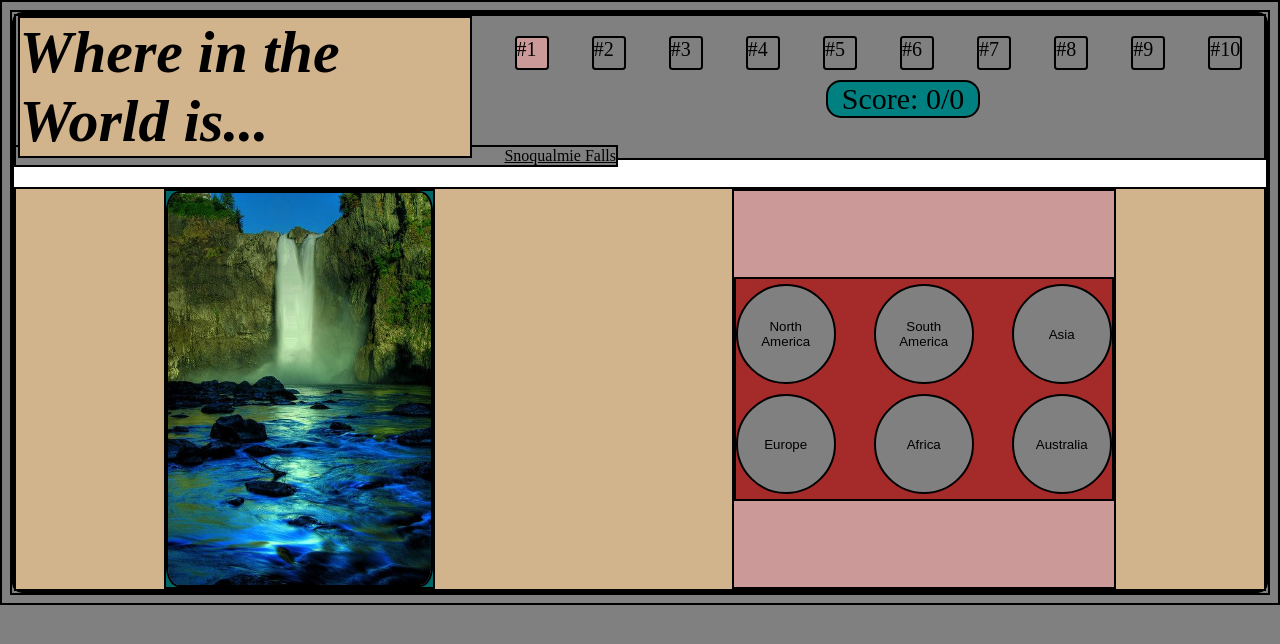
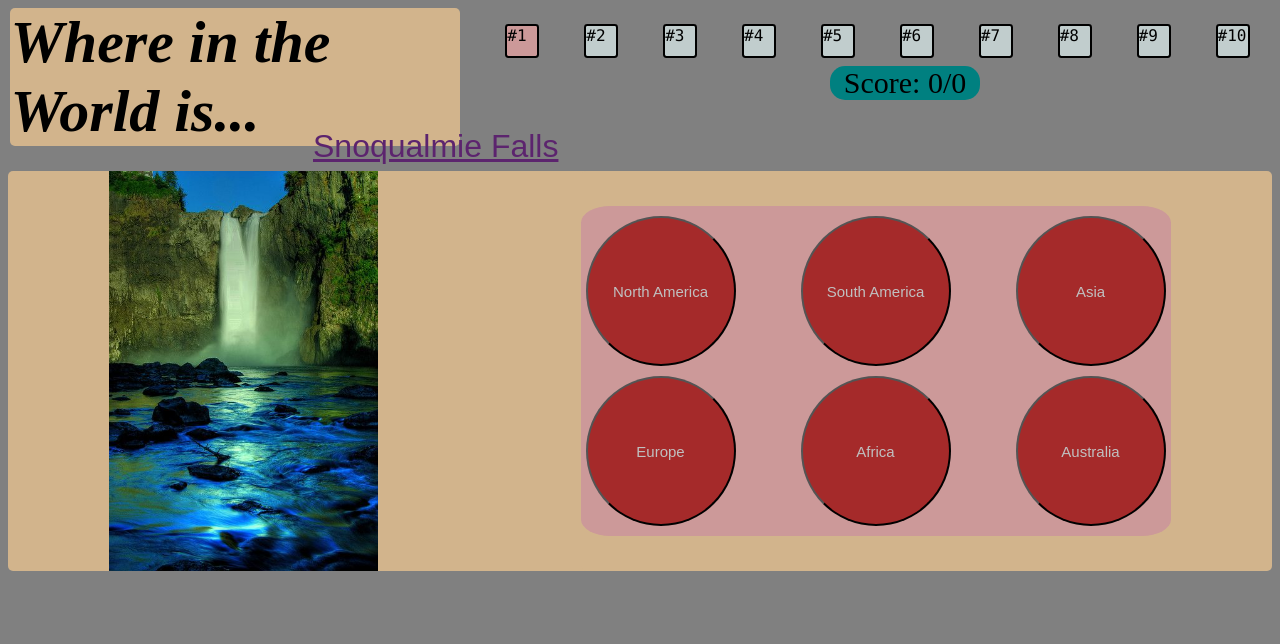
Before and after one commit to ascreven/Guess-the-Location, a PHP site: page /game.html in a window 1280 px wide. Shown: the top 644 px of the page. Run offline with PHP 8.4, Linux system fonts and the light colour scheme; some libraries are stand-ins or nearby versions.

Commit message:
game page done

```diff
--- a/project1/index.html
+++ b/project1/index.html
@@ -3,7 +3,7 @@
 <head>
   <meta charset="UTF-8">
   <script src='https://code.jquery.com/jquery-2.1.4.js'></script>
-  <script src='script.js'></script>
+  <script src='openScript.js'></script>
   <link rel="stylesheet" href="styles.css">
   <title>Where in the World</title>
 </head>
--- a/project1/styles.css
+++ b/project1/styles.css
@@ -2,13 +2,13 @@
 
 *{
   /*box-sizing: content-box;*/
-  border: black 2px solid;
+  /*border: black 2px solid;*/
   background-color: gray;
   /*border-radius: 10px;*/
 }
 
 .flex-container {
-  background: white;
+  background: gray;
   /*margin: 0px;*/
   border-radius: 10px;
   display: flex-wrap;
@@ -29,10 +29,12 @@
   /*flex-direction: row;*/
 }
 h1 {
-  font-family: Book Antiqua cursive;
+  /*font-family: Book Antiqua cursive;*/
   font-style: oblique;
+  border-radius: 5px;
   font-size: 60px;
   font-weight: 40px;
+  /*font-family: cursive;*/
   width: 450px;
   margin-top: 0px;
   margin-left: -20px;
@@ -53,13 +55,17 @@ h1 {
   /*clear: both;*/
   /*margin: 20px;*/
   /*margin: 10px;*/
-  background-color: inherit;
+  background-color: #C1CDCD;
   width: 30px;
   height: 30px;
+  /*text-align: justify;*/
   /*display: block;*/
   border-radius: 10%;
   border: black solid 2px;
-  font-size: 20px;
+  /*font-size: 18px;*/
+  font-family: "Lucida Console";
+    /*text-align:justify;*/
+  /*margin: auto;*/
 }
 
 .score {
@@ -74,13 +80,17 @@ h1 {
   display: inline-block;
 }
 #place {
-  margin: -15px 0px 0px 0px;
+  margin: -25px 0px 0px 305px;
   text-decoration: underline;
-  text-align: right;
-  width: 600px;
+  /*text-align: right;*/
+  font-family: fantasy;
+  line-height: 50px;
+  font-size: xx-large;
+  /*z-index: 1;*/
+  color: #5C246E;
 }
 .bottom {
-  margin-top: 20px;
+  margin-top: 0px;
   /*clear: both;*/
   display: flex;
   position: relative;
@@ -91,14 +101,15 @@ h1 {
   /*clear: both;*/
   background-color: tan;
   height: 400px;
+  border-radius: 5px;
 }
 
 .image {
   position: relative fixed;
-  /*max-width: 600px;*/
+  max-width: 600px;
   display: flex;
   /*justify-content: space-between;*/
-  background-color: #006666;
+  /*background-color: #006666;*/
 }
 
 
@@ -112,9 +123,10 @@ img.location {
   /*margin-top: 50px;*/
   /*margin-left: 50px;*/
   max-width: 400px;
+  /*left: 10;*/
   /*text-align: center;*/
   /*height: 350px;*/
-  border-radius: 5%;
+  /*border-radius: 5%;*/
   /*display: flex;*/
   /*margin-top: 10px;*/
   /*position: relative fixed;*/
@@ -129,55 +141,76 @@ img.location {
 
 div.optionsAndDescriptions {
   /*margin-left: 0px;*/
-  background-color: #CC9999;
+  background-color: inherit;
   flex-wrap: wrap;
   display: flex;
   position: relative;
-  width: 380px;
+  /*width: 380px;*/
   /*margin: auto;*/
   justify-content: space-between;
+  border-radius: 5px;
 }
 
 div.continentChoices {
   /*margin-left: 0px;*/
-  background-color: brown;
+  background-color: #CC9999;
+  border-radius: 5%;
   flex-wrap: wrap;
   display: flex;
   position: relative fixed;
-  width: 380px;
+  width: 580px;
+  padding: 5px;
   margin: auto;
   justify-content: space-between;
+
 }
 
-.continent {
+button.continent {
   border-radius: 50%;
   position: relative;
-  height: 100px;
-  width: 100px;
+  height: 150px;
+  width: 150px;
+  background-color: brown;
   margin-top: 5px;
   margin-bottom: 5px;
+  font-family: sans-serif;
+  font-weight: 200;
+  color: silver;
+  font-size: 15px;
 }
 
 .continent:hover {
   text-decoration: underline;
+  background-color: #388E8E;
+  font-weight: bolder;
 }
 
 .rightOrWrong {
   text-align: center;
   margin: auto;
+  background-color: inherit;
+  font-family: fantasy;
+  font-size: 20px;
 }
 
 .description {
   text-align: justify;
   margin: auto;
+  background-color: inherit;
+  font-family: fantasy;
+  font-size: 20px;
 }
 
 .next{
+  color: white;
   margin: auto;
-  /*position: relative;*/
+  padding-bottom: 10px;
+  background-color: #42526C;
+  font-family: fantasy;
+  font-size: 20px;
   width: 150px;
   /*margin-right: 160px;*/
   border-radius: 5px;
-  height: 40px;
+  height: 60px;
   /*margin-top: 30px;*/
 }
```
Also changed, not shown: project1/openScript.js (added).
